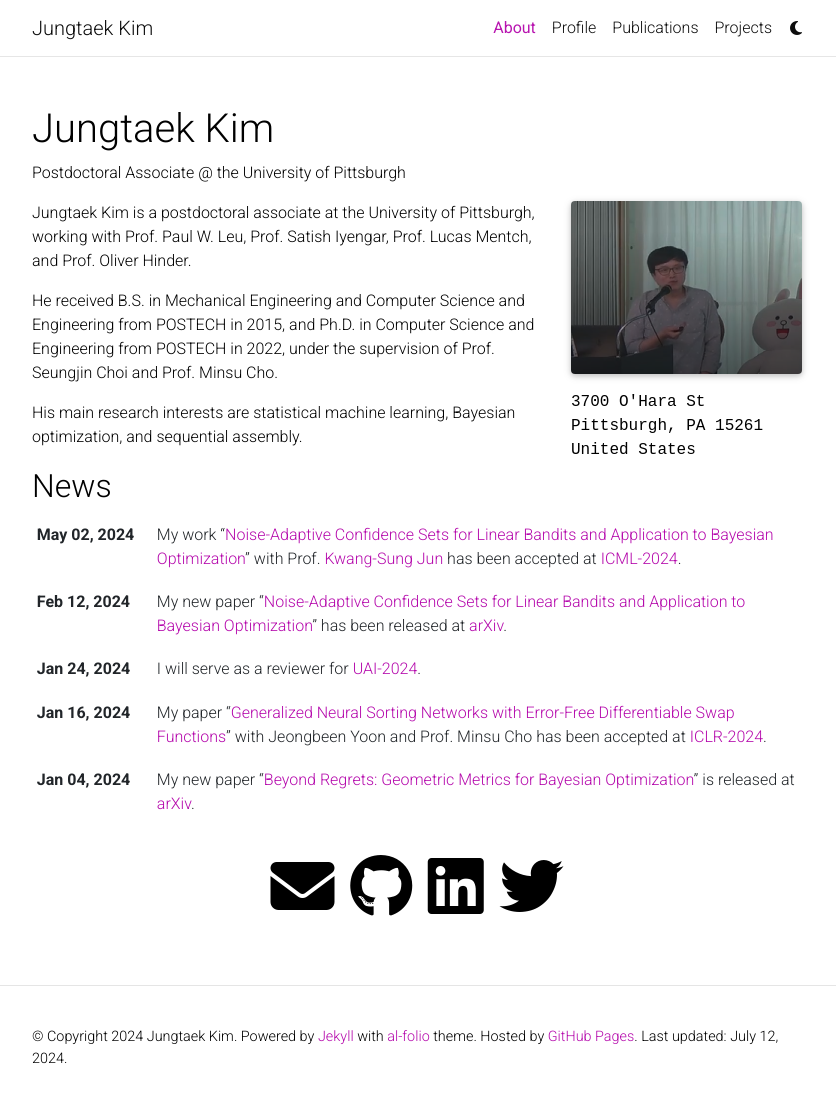
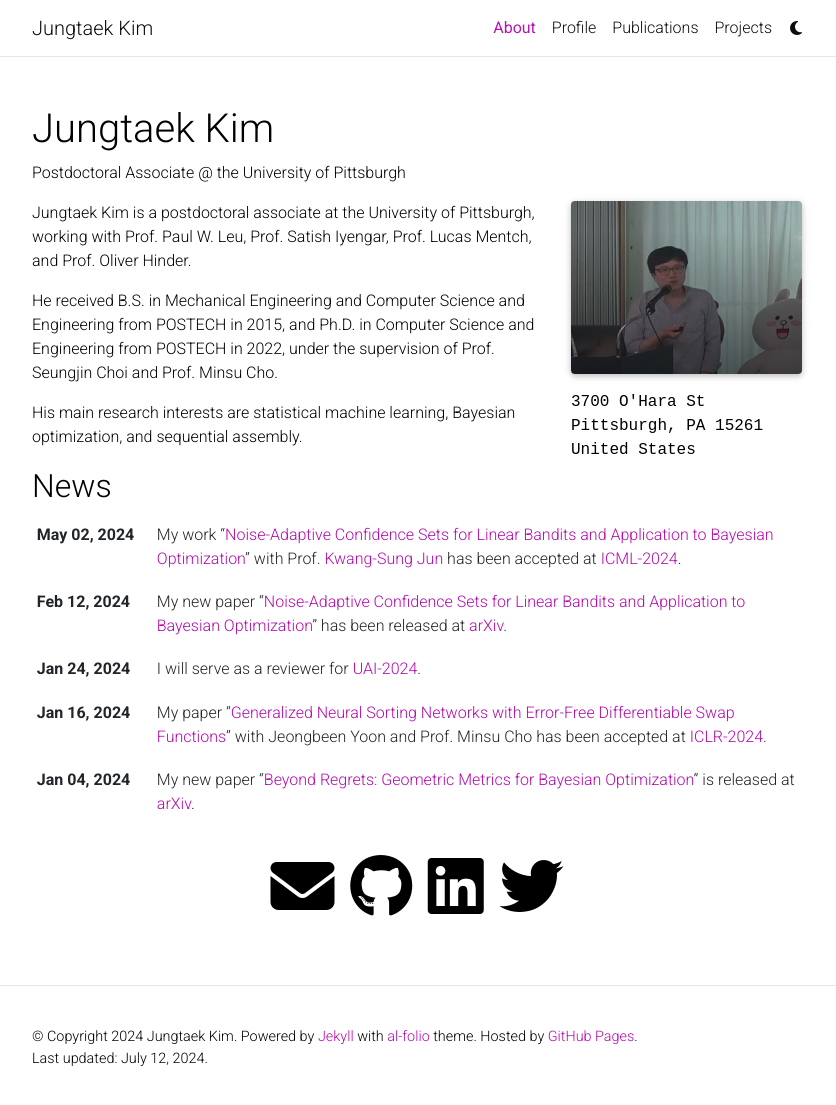
Before and after one commit to jungtaekkim/jungtaekkim.github.io, a Jekyll site: the page built from _pages/about.md, in a window 1280 px wide and 1110 px high. Shown: the top 1105 px of the window, without its empty margins (223-1059 px from the left). Built offline with Jekyll 4.4.1, drawn with Linux system fonts in a browser that asks for light colours; full-size pictures stand in for the smaller copies a plugin makes; comment, search, counter and statistics services are not loaded; a style sheet for code colours, icons or effects is not loaded.

```diff
--- a/_includes/footer.html
+++ b/_includes/footer.html
@@ -18,7 +18,7 @@
         <a href="{{ site.url }}{{ site.baseurl }}{{ site.impressum_path }}">Impressum</a>.
         {%- endif -%}
         {%- if site.last_updated -%}
-        Last updated: {{ "now" | date: '%B %d, %Y' }}.
+        <br>Last updated: {{ "now" | date: '%B %d, %Y' }}.
         {%- endif %}
       </div>
     </footer>
```
